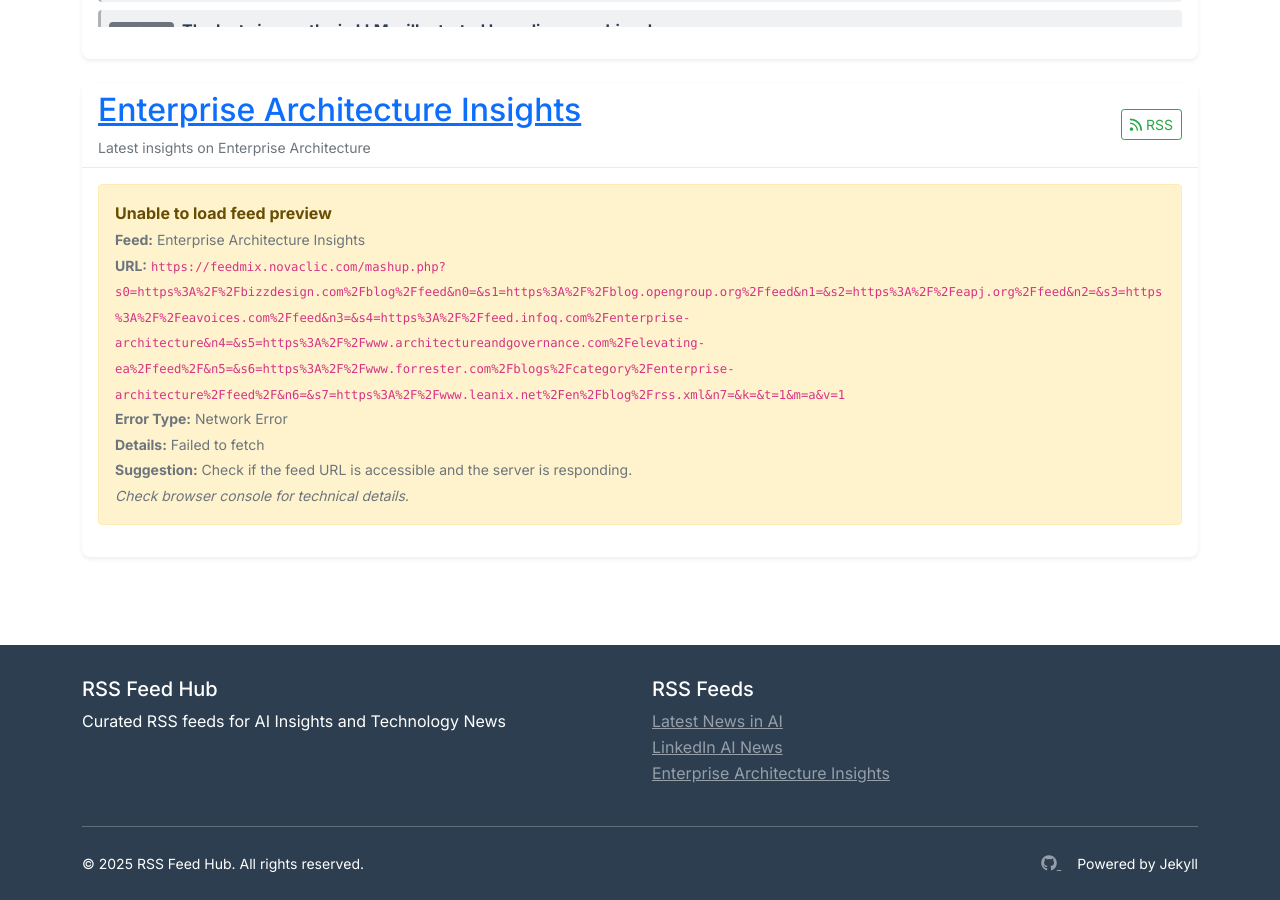
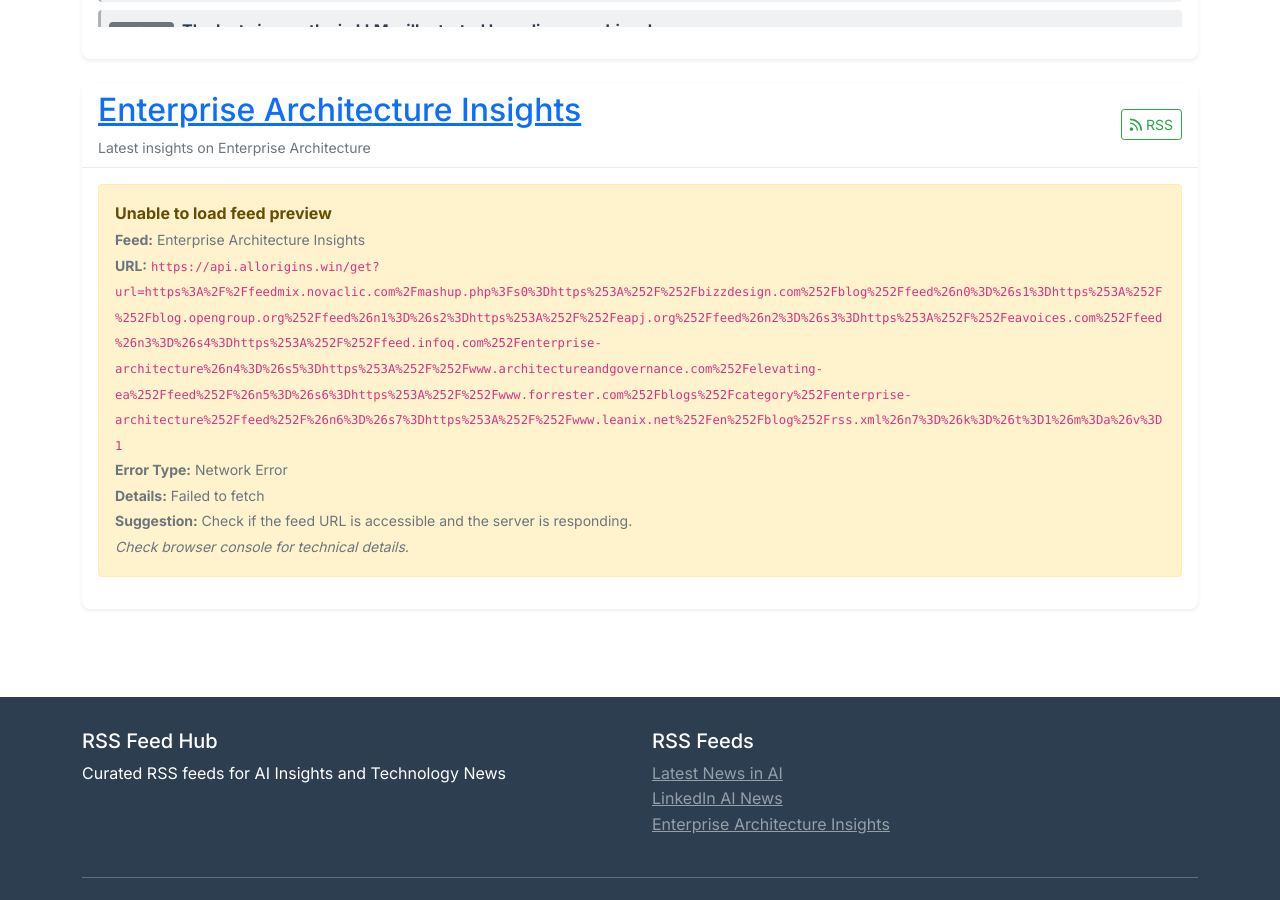
Before and after one commit to TedTschopp/GitHub-Action-To-Read-Table-and-Convert-to-RSS, a Jekyll site: the page built from index.html, in a window 1280 px wide and 900 px high, scrolled down 567 px. Built offline with Jekyll 4.4.1, drawn with Linux system fonts in a browser that asks for light colours; the list of posts is cut into pages by our own code; some of the changed lines change nothing that is shown.

Commit message:
feat: Update Enterprise Architecture feed URL to use proxy and enhance error handling for RSS feed processing

```diff
--- a/_config.yml
+++ b/_config.yml
@@ -93,8 +93,9 @@
     url: "/eei_ai_rss_feed.xml"
     description: "AI news from LinkedIn"
   - name: "Enterprise Architecture Insights"
-    url: "https://feedmix.novaclic.com/mashup.php?s0=https%3A%2F%2Fbizzdesign.com%2Fblog%2Ffeed&n0=&s1=https%3A%2F%2Fblog.opengroup.org%2Ffeed&n1=&s2=https%3A%2F%2Feapj.org%2Ffeed&n2=&s3=https%3A%2F%2Feavoices.com%2Ffeed&n3=&s4=https%3A%2F%2Ffeed.infoq.com%2Fenterprise-architecture&n4=&s5=https%3A%2F%2Fwww.architectureandgovernance.com%2Felevating-ea%2Ffeed%2F&n5=&s6=https%3A%2F%2Fwww.forrester.com%2Fblogs%2Fcategory%2Fenterprise-architecture%2Ffeed%2F&n6=&s7=https%3A%2F%2Fwww.leanix.net%2Fen%2Fblog%2Frss.xml&n7=&k=&t=1&m=a&v=1"
+    url: "https://api.allorigins.win/get?url=https%3A%2F%2Ffeedmix.novaclic.com%2Fmashup.php%3Fs0%3Dhttps%253A%252F%252Fbizzdesign.com%252Fblog%252Ffeed%26n0%3D%26s1%3Dhttps%253A%252F%252Fblog.opengroup.org%252Ffeed%26n1%3D%26s2%3Dhttps%253A%252F%252Feapj.org%252Ffeed%26n2%3D%26s3%3Dhttps%253A%252F%252Feavoices.com%252Ffeed%26n3%3D%26s4%3Dhttps%253A%252F%252Ffeed.infoq.com%252Fenterprise-architecture%26n4%3D%26s5%3Dhttps%253A%252F%252Fwww.architectureandgovernance.com%252Felevating-ea%252Ffeed%252F%26n5%3D%26s6%3Dhttps%253A%252F%252Fwww.forrester.com%252Fblogs%252Fcategory%252Fenterprise-architecture%252Ffeed%252F%26n6%3D%26s7%3Dhttps%253A%252F%252Fwww.leanix.net%252Fen%252Fblog%252Frss.xml%26n7%3D%26k%3D%26t%3D1%26m%3Da%26v%3D1"
     description: "Latest insights on Enterprise Architecture"
+    proxy: true
 
 
 
--- a/index.html
+++ b/index.html
@@ -123,11 +123,30 @@
                     throw new Error(`HTTP ${response.status}: ${response.statusText}`);
                 }
 
-                return response.text();
+                // Check if this is a proxy response (JSON) or direct RSS (XML)
+                const contentType = response.headers.get('content-type') || '';
+                if (contentType.includes('application/json') && feed.proxy) {
+                    return response.json();
+                } else {
+                    return response.text();
+                }
             })
-            .then(xmlText => {
-                console.log('=== XML Processing ===');
+            .then(data => {
+                console.log('=== Data Processing ===');
                 console.log('Feed:', feed.name);
+
+                let xmlText;
+                if (feed.proxy && typeof data === 'object' && data.contents) {
+                    // Handle proxy response format
+                    xmlText = data.contents;
+                    console.log('Proxy response detected, extracting contents');
+                } else if (typeof data === 'string') {
+                    // Handle direct RSS response
+                    xmlText = data;
+                } else {
+                    throw new Error('Unexpected response format');
+                }
+
                 console.log('XML Length:', xmlText.length);
                 console.log('XML Preview (first 500 chars):', xmlText.substring(0, 500));
 
@@ -341,9 +360,13 @@
                 if (error.message.includes('Mixed Content') || error.message.includes('insecure content')) {
                     errorType = 'Mixed Content Error';
                     suggestion = 'The feed URL uses HTTP instead of HTTPS. Update the feed URL to use HTTPS.';
-                } else if (error.message.includes('CORS') || error.message.includes('access control')) {
+                } else if (error.message.includes('CORS') || error.message.includes('access control') || error.message.includes('Load failed')) {
                     errorType = 'CORS Error';
-                    suggestion = 'The feed server does not allow cross-origin requests from this domain.';
+                    if (feed.proxy) {
+                        suggestion = 'CORS proxy failed. The proxy service may be unavailable or the target feed may be blocking requests.';
+                    } else {
+                        suggestion = 'The feed server does not allow cross-origin requests from this domain. Consider using a CORS proxy.';
+                    }
                 } else if (error.message.includes('Failed to fetch')) {
                     errorType = 'Network Error';
                     suggestion = 'Check if the feed URL is accessible and the server is responding.';
```
